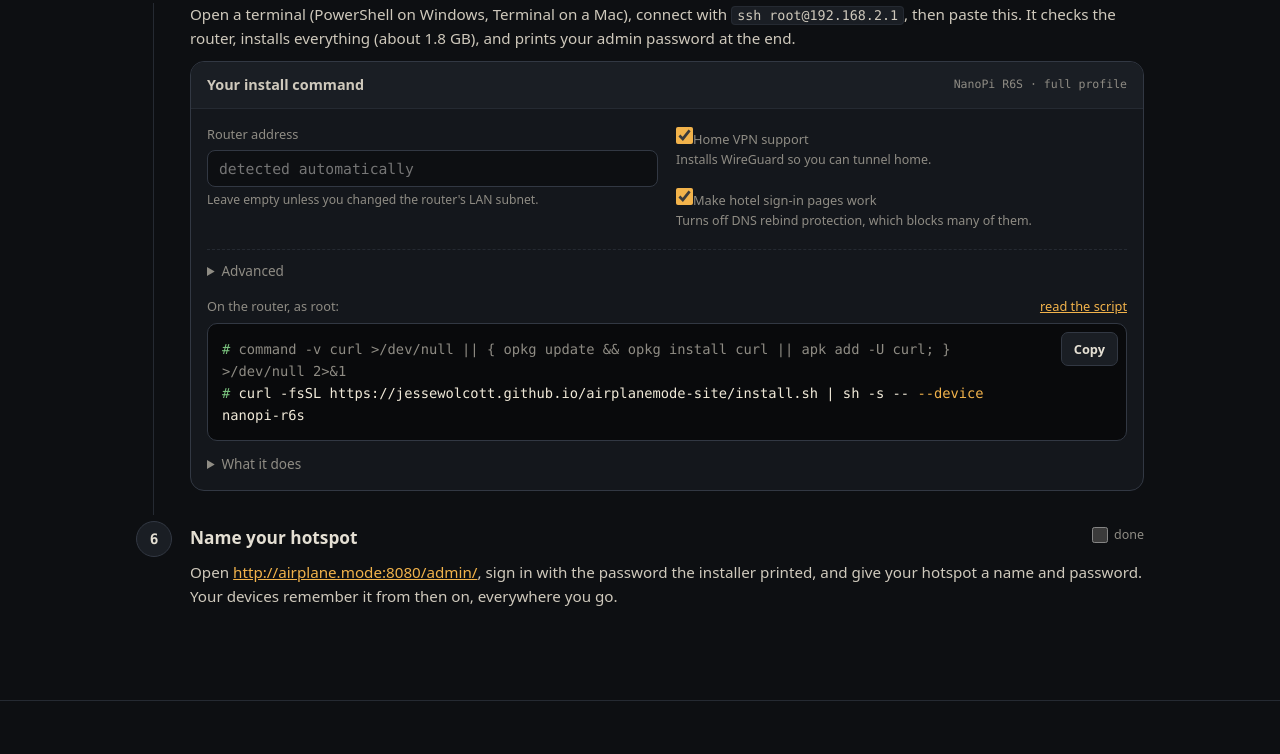
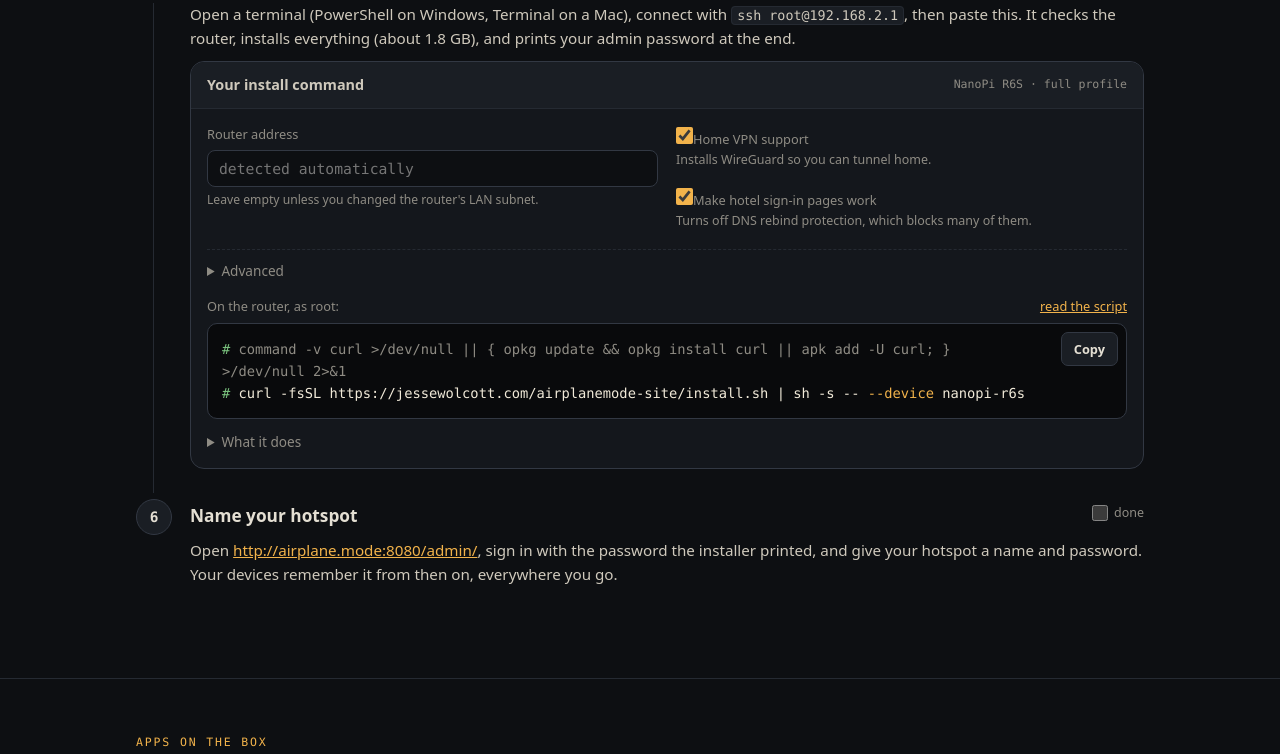
Before and after one commit to jessewolcott/airplanemode-site, a plain HTML site: page index.html in a window 1280 px wide. Shown: the part 2635-3389 px from the top of the page. Drawn offline with Linux system fonts and the light colour scheme.

Commit message:
Use the HTTPS custom-domain URL everywhere
jessewolcott.github.io/airplanemode-site redirects to jessewolcott.com over plain
http, which a curl | sh installer must not go through.

Co-Authored-By: Claude Opus 5.5 <noreply@anthropic.com>

```diff
--- a/index.html
+++ b/index.html
@@ -446,7 +446,7 @@
 
 <script>
 (() => {
-  const DEFAULT_BASE = "https://jessewolcott.github.io/airplanemode-site/";
+  const DEFAULT_BASE = "https://jessewolcott.com/airplanemode-site/";
   const base = location.protocol === "https:" ? location.href.replace(/[#?].*$/, "").replace(/[^/]*$/, "") : DEFAULT_BASE;
   const DEVICES = {
     "nanopi-r6s": { label: "NanoPi R6S · full profile", ip: "192.168.2.1" },
```
Also changed, not shown: 3 other files.
